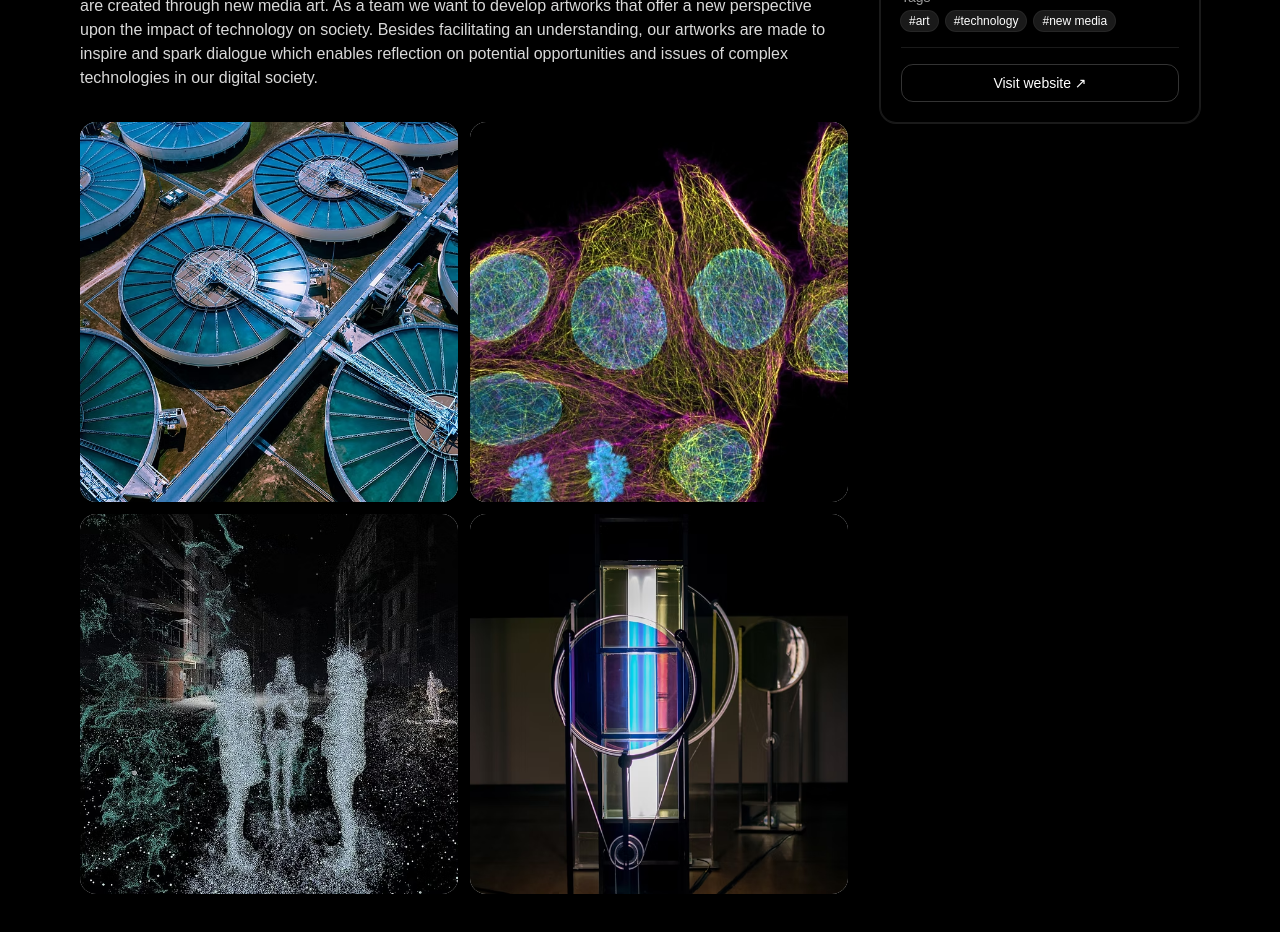
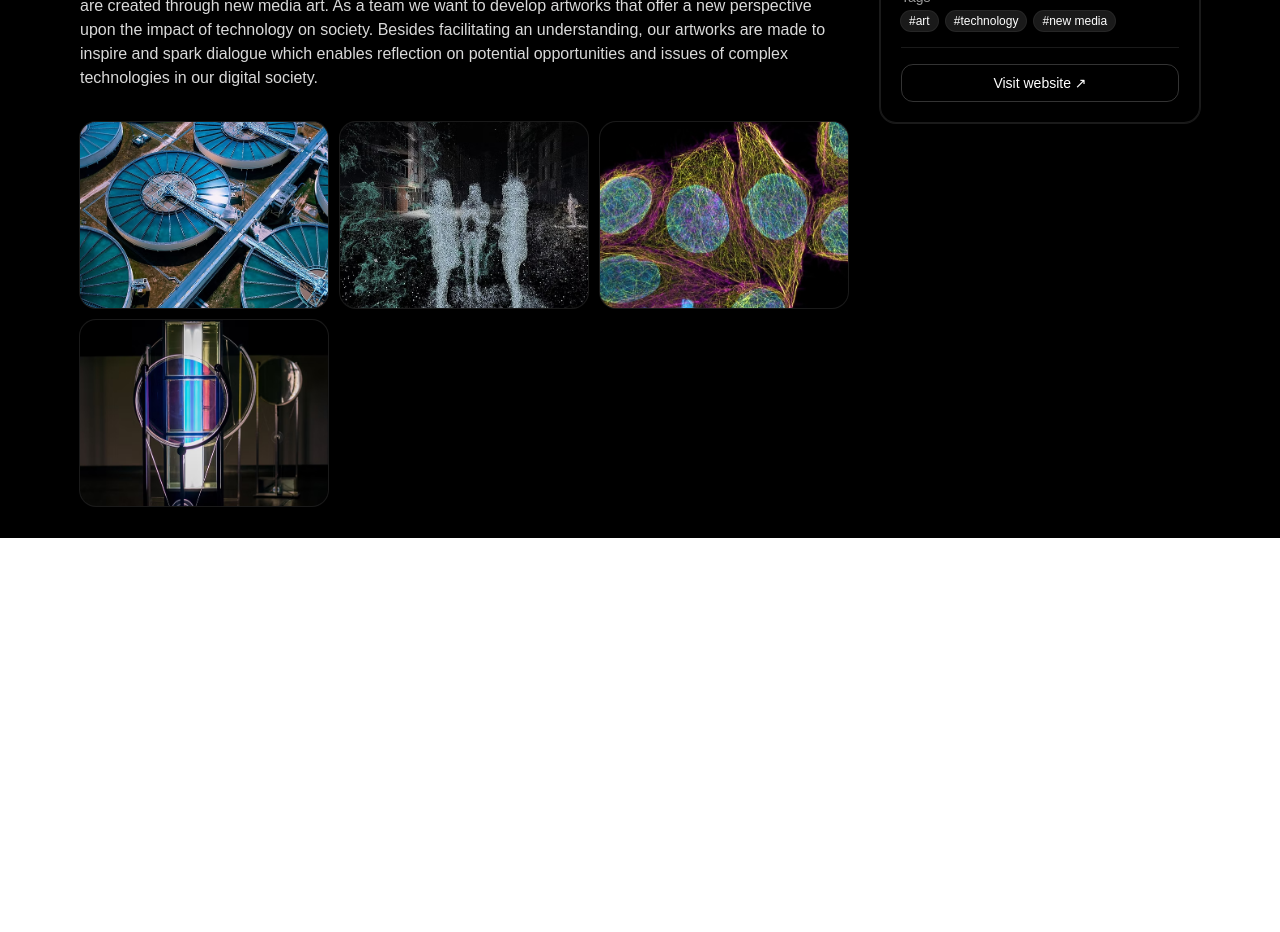
Before and after one commit to Maarten3013/dreamlab, a Next.js app: page /projects/emergence in a window 1280 px wide. Shown: the part 880-1812 px from the top of the page. After the commit the page ends 1418 px from the top, so only its background shows below. Built offline with nearby package versions, Linux system fonts and the light colour scheme.

Commit message:
finished

```diff
--- a/components/MosaicLightbox.tsx
+++ b/components/MosaicLightbox.tsx
@@ -49,17 +49,22 @@ export default function MosaicLightbox({ images, title }: { images: Img[]; title
   return (
     <>
       {/* Mosaic thumbnails */}
-      <div className="mt-8 columns-2 gap-3 md:columns-2">
+        <div className="mt-8 grid grid-cols-2 gap-3 md:grid-cols-3">
           {items.map((img, i) => (
             <button
               key={img.url + i}
               onClick={() => onOpen(i)}
-            className="mb-3 w-full overflow-hidden rounded-2xl bg-gray-100 transition hover:opacity-90 focus:outline-none"
-            style={{ breakInside: "avoid" }}
+              className="group relative aspect-[4/3] w-full overflow-hidden rounded-2xl
+                        bg-neutral-800 ring-1 ring-white/10 hover:ring-white/20 focus:outline-none"
               aria-label={`Open image ${i + 1}`}
             >
               {/* eslint-disable-next-line @next/next/no-img-element */}
-            <img src={img.url} alt={img.alt ?? title} className="h-auto w-full object-cover" loading="lazy" />
+              <img
+                src={img.url}
+                alt={img.alt ?? title}
+                className="absolute inset-0 h-full w-full object-cover transition duration-300 group-hover:opacity-95"
+                loading="lazy"
+              />
             </button>
           ))}
         </div>
```
Lines whose indentation alone changed are shown as unchanged.
